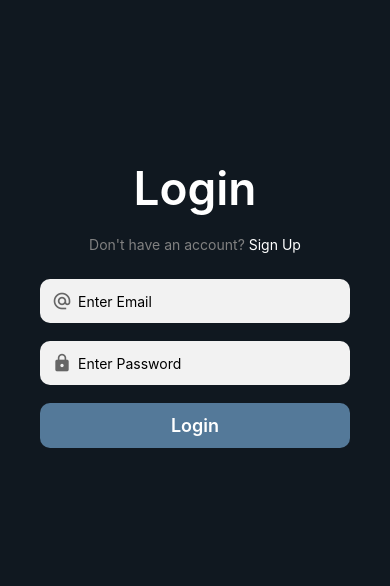
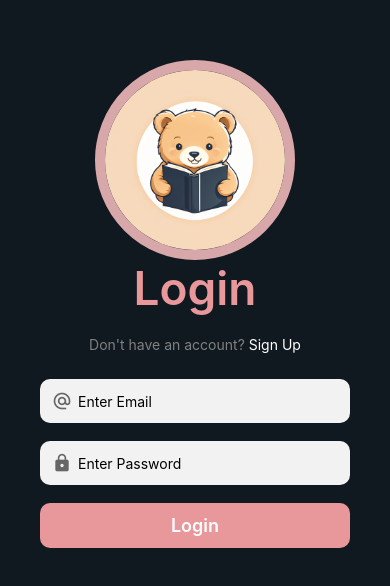
Before and after one commit to jc-c1/DreamLand, a React Native app: screen / in a window 390 px wide. Shown: the part 112-698 px from the top of the page. Built offline with nearby package versions, Linux system fonts and the light colour scheme; no server answers; what cohere-ai would draw is missing.

Commit message:
changed the log in page color

```diff
--- a/components/user/logIn.js
+++ b/components/user/logIn.js
@@ -14,6 +14,8 @@ import { auth } from '../../config/firebase';
 export const LogIn = ({ setPage }) => {
     const [email, setEmail] = useState("");
     const [password, setPassword] = useState("");
+    const logoImg = require("../../assets/Img/AppIcon.jpeg");
+
 
     const loginUser = () => {
       signInWithEmailAndPassword(auth, email, password)
@@ -27,8 +29,10 @@ export const LogIn = ({ setPage }) => {
 
     return (
       <View style={styles.container}>
+          <View style={styles.profileContainer}>
+            <Image source={logoImg} style={styles.logoImage} resizeMode="contain" />
+          </View>
         <Text style={styles.title}>Login</Text>
-
         <Text style={styles.signUp}>
           Don't have an account?
           <Text style={styles.signUpText} onPress={() => setPage("signup")}>
@@ -92,7 +96,7 @@ export const LogIn = ({ setPage }) => {
       marginBottom: 12,
       marginTop: 6,
       padding: 12,
-      backgroundColor: "#547999",
+      backgroundColor: "#e8979a",
       borderRadius: 10,
     },
     inputUsername: {
@@ -120,7 +124,7 @@ export const LogIn = ({ setPage }) => {
       fontWeight: "600",
       marginBottom: 20,
       fontSize: 46,
-      color: "white",
+      color: "#e8979a",
     },
     inputboxes: {
       width: 310,
@@ -139,4 +143,11 @@ export const LogIn = ({ setPage }) => {
       resizeMode: 'contain',
       height: 200
     },
+    logoImage: {
+      width: 200,
+      height: 200,
+      borderRadius: 135,
+      borderColor: '#d8a7a9',
+      borderWidth: 10,
+    },
   });
```
Also changed, not shown: assets/Img/AppIcon.jpeg (added).
